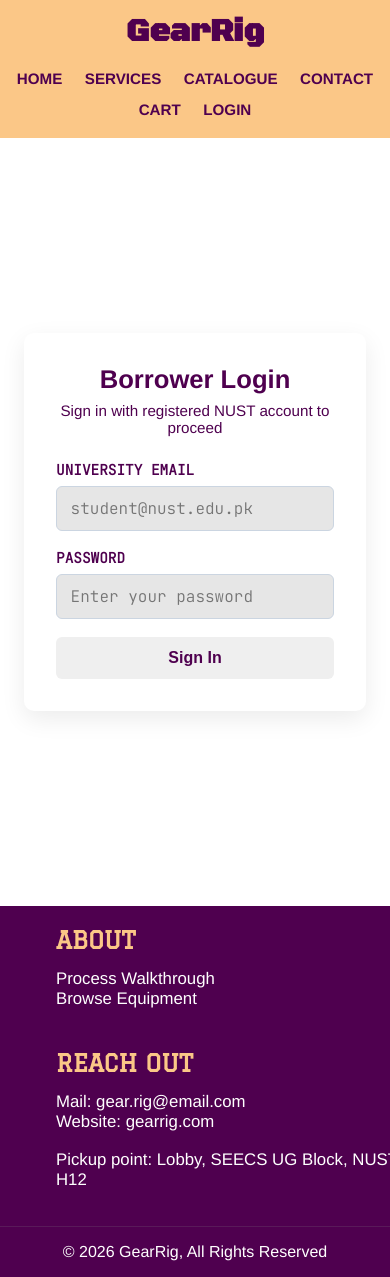
After one commit to ZainabMobin/WE_Assign1, a PHP site: page /login.html in a window 390 px wide; the page is wider, and only the part inside the window is pictured. The commit adds this page. Run offline with PHP 8.4, Linux system fonts and the light colour scheme.

Commit message:
Add login page with responsive design

```diff
--- a/frontend/cart.html
+++ b/frontend/cart.html
@@ -18,7 +18,8 @@
                 <li><a href="./index.html#process-wrapper">SERVICES</a></li>
                 <li><a href="./catalogue.html">CATALOGUE</a></li>
                 <li><a href="./index.html#contact">CONTACT</a></li>
-                <li><a href="#">CART</a></li>
+                <li><a href="./cart.html">CART</a></li>
+                <li><a href="./login.html">LOGIN</a></li>
             </ul>
         </div>
     </nav>
--- a/frontend/catalogue.html
+++ b/frontend/catalogue.html
@@ -16,9 +16,10 @@
             <ul id="navbar-links">
                 <li><a href="./index.html">HOME</a></li>
                 <li><a href="./index.html#process-wrapper">SERVICES</a></li>
-                <li><a href="#">CATALOGUE</a></li>
+                <li><a href="./catalogue.html">CATALOGUE</a></li>
                 <li><a href="./index.html#contact">CONTACT</a></li>
                 <li><a href="./cart.html">CART</a></li>
+                <li><a href="./login.html">LOGIN</a></li>
             </ul>
         </div>
     </nav>
--- a/frontend/index.html
+++ b/frontend/index.html
@@ -14,11 +14,12 @@
                 <a href="#">GearRig</a>
             </div>
             <ul id="navbar-links">
-                <li><a href="#">HOME</a></li>
+                <li><a href="./index.html">HOME</a></li>
                 <li><a href="#process-wrapper">SERVICES</a></li>
                 <li><a href="./catalogue.html">CATALOGUE</a></li>
                 <li><a href="#contact">CONTACT</a></li>
                 <li><a href="./cart.html">CART</a></li>
+                <li><a href="./login.html">LOGIN</a></li>
             </ul>
         </div>
     </nav>
--- /dev/null
+++ b/frontend/login.html
@@ -0,0 +1,79 @@
+<!DOCTYPE html>
+<html lang="en">
+<head>
+    <meta charset="UTF-8">
+    <meta name="viewport" content="width=device-width, initial-scale=1.0">
+    <title>Login</title>
+    <link rel="stylesheet" href="./style.css">
+</head>
+<body>
+
+    <nav id="navbar-wrapper">
+        <div id="navbar-container">
+            <div id="navbar-logo">
+                <a href="#">GearRig</a>
+            </div>
+            <ul id="navbar-links">
+                <li><a href="./index.html">HOME</a></li>
+                <li><a href="#process-wrapper">SERVICES</a></li>
+                <li><a href="./catalogue.html">CATALOGUE</a></li>
+                <li><a href="#contact">CONTACT</a></li>
+                <li><a href="./cart.html">CART</a></li>
+                <li><a href="./login.html">LOGIN</a></li>
+            </ul>
+        </div>
+    </nav>
+
+    <main id="login-wrapper">
+        <section id="login-card">
+            <h1>Borrower Login</h1>
+            <p>Sign in with registered NUST account to proceed</p>
+
+            <form id="login-form" novalidate>
+                <div class="form-group">
+                    <label for="login-email">University Email</label>
+                    <input type="email" id="login-email" name="email" required
+                        autocomplete="email" placeholder="student@nust.edu.pk" >
+                </div>
+
+                <div class="form-group">
+                    <label for="login-password">Password</label>
+                    <input type="password" id="login-password" name="password" required
+                    placeholder="Enter your password">
+                </div>
+
+                <button type="submit" id="login-submit-btn">Sign In</button>
+            </form>
+
+            <div id="login-message" role="status" aria-live="polite" hidden></div>
+        </section>
+    </main>
+
+    <div id="footer-wrapper">
+        <div class="footer-grid">
+            <div class="footer-grid-cell">
+                <div class="footer-heading">ABOUT</div>
+                <div class="footer-links">
+                    <a href="./index.html/#process-wrapper">Process Walkthrough</a>
+                    <a href="#">Browse Equipment</a>
+                </div>
+            </div>
+
+            <div class="footer-grid-cell">
+                <div class="footer-heading" id="contact">REACH OUT</div>
+                <div class="footer-links">
+                    <a href="mail.to" target="_blank">Mail: gear.rig@email.com</a>
+                    <a href="www.gearrig.com" target="_blank">Website: gearrig.com</a>
+                    <br>
+                    <a href="https://maps.app.goo.gl/MR4v8sxm2oeKmf226" target="_blank">Pickup point: Lobby, SEECS UG Block, NUST H12</a>
+                </div>
+            </div>
+        </div>
+
+        <div id="footer-copy">&copy; 2026 GearRig, All Rights Reserved</div>
+    </div>
+
+
+    <script src="./script.js"></script>
+</body>
+</html>
--- a/frontend/style.css
+++ b/frontend/style.css
@@ -638,6 +638,80 @@ body{
     color: var(--secondary-color);
 }
 
+#login-wrapper {
+    min-height: calc(100vh - 140px);
+    display: flex;
+    align-items: center;
+    justify-content: center;
+    padding: 2rem 1.5rem;
+}
+
+#login-card {
+    width: 100%;
+    max-width: 440px;
+    margin: 0 auto;
+    padding: 2rem;
+    border-radius: 10px;
+    background: #ffffff;
+    box-shadow: 0 8px 24px rgba(0, 0, 0, 0.08);
+}
+
+#login-card h1 {
+    margin: 0 0 0.5rem;
+    font-size: 1.6rem;
+    text-align: center;
+}
+
+#login-card p {
+    margin: 0 0 1.5rem;
+    font-size: 0.95rem;
+    text-align: center;
+}
+
+#login-form .form-group {
+    display: flex;
+    flex-direction: column;
+    gap: 1rem;
+    margin-bottom: 1.1rem;
+}
+
+#login-form label {
+    font-weight: 600;
+    font-size: 1rem;
+}
+
+#login-form input {
+    width: 100%;
+    padding: 0.7rem 0.85rem;
+    border: 1px solid #cbd5e1;
+    border-radius: 6px;
+    font-size: 0.9rem;
+    box-sizing: border-box;
+}
+
+#login-submit-btn {
+    width: 100%;
+    padding: 0.75rem 1rem;
+    border: none;
+    border-radius: 6px;
+    font-size: 1rem;
+    font-weight: 600;
+    cursor: pointer;
+}
+
+#login-submit-btn:hover {
+    background-color: var(--secondary-color);
+}
+
+#login-message {
+    margin-top: 1rem;
+    padding: 0.65rem 0.8rem;
+    border-radius: 6px;
+    font-size: 0.9rem;
+    text-align: center;
+}
+
+
 #footer-wrapper{
     margin: 0;
     background-color: var(--primary-color);
@@ -964,6 +1107,74 @@ body{
         width: 100%;
     }
 
+    #login-wrapper {
+        min-height: calc(100vh - 140px);
+        display: flex;
+        align-items: center;
+        justify-content: center;
+        padding: 2rem 1.5rem;
+    }
+
+    #login-card {
+        width: 100%;
+        max-width: 440px;
+        margin: 0 auto;
+        padding: 2rem;
+        border-radius: 10px;
+        background: #ffffff;
+        box-shadow: 0 8px 24px rgba(0, 0, 0, 0.08);
+    }
+
+    #login-card h1 {
+        margin: 0 0 0.5rem;
+        font-size: 1.6rem;
+        text-align: center;
+    }
+
+    #login-card p {
+        margin: 0 0 1.5rem;
+        font-size: 0.95rem;
+        text-align: center;
+    }
+
+    #login-form .form-group {
+        display: flex;
+        flex-direction: column;
+        gap: 0.4rem;
+        margin-bottom: 1.1rem;
+    }
+
+    #login-form label {
+        font-weight: 600;
+        font-size: 0.9rem;
+    }
+
+    #login-form input {
+        width: 100%;
+        padding: 0.7rem 0.85rem;
+        border: 1px solid #cbd5e1;
+        border-radius: 6px;
+        font-size: 1rem;
+        box-sizing: border-box;
+    }
+
+    #login-submit-btn {
+        width: 100%;
+        padding: 0.75rem 1rem;
+        border: none;
+        border-radius: 6px;
+        font-size: 1rem;
+        font-weight: 600;
+        cursor: pointer;
+    }
+
+    #login-message {
+        margin-top: 1rem;
+        padding: 0.65rem 0.8rem;
+        border-radius: 6px;
+        font-size: 0.9rem;
+        text-align: center;
+    }
     #footer-wrapper{
         flex-direction: column;
         justify-content: center;
```
Also changed, not shown: other parts of frontend/style.css (+69 -0 lines).
